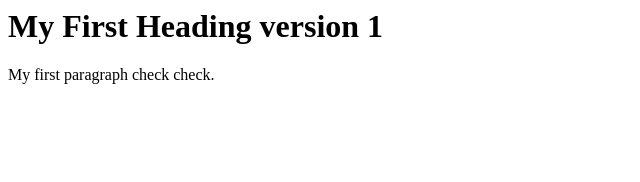
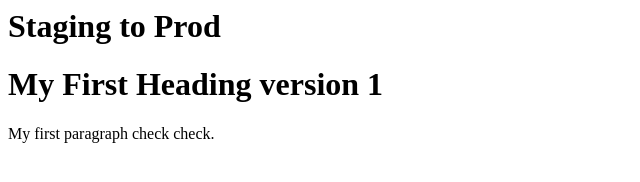
Before and after one commit to ravinder2601/demoazure, a plain HTML site: page index.html in a window 1280 px wide. Shown: the whole page, without its empty margins (0-640 px from the left). Drawn offline with Linux system fonts and the light colour scheme.

Commit message:
Update index.html

```diff
--- a/index.html
+++ b/index.html
@@ -1,6 +1,7 @@
 <html>
 <body>
 
+  <h1>Staging to Prod</h1>
 <h1>My First Heading version 1</h1>
 
 <p>My first paragraph check check.</p>
```
